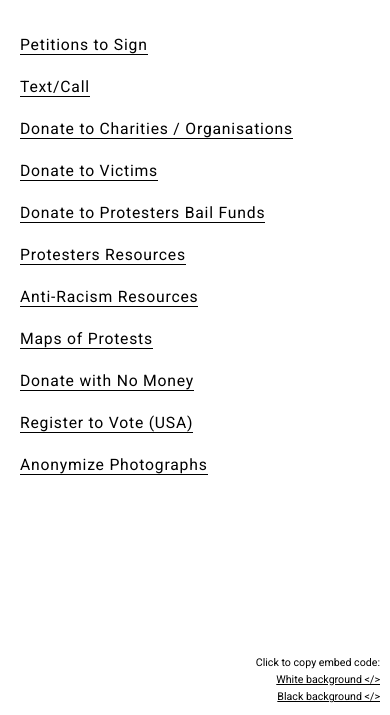
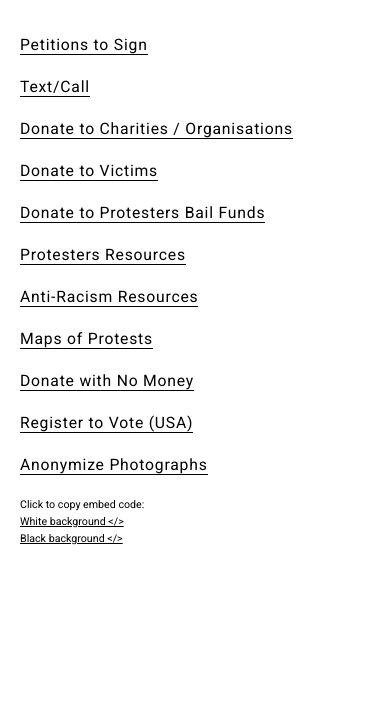
Before and after one commit to linusjpg/linusjpg.github.io, a plain HTML site: page white/index.html in a window 390 px wide. Shown: the part 129-844 px from the top of the page. Drawn offline with Linux system fonts and the light colour scheme.

Commit message:
Fix CSS for mobile devices

```diff
--- a/black/style.css
+++ b/black/style.css
@@ -137,10 +137,6 @@ h3 a {
 
 .embed-block {
     font-size: 8pt;
-    text-align: right;
-    position: absolute;
-    right: 10px;
-    bottom: 10px;
 }
 
 .embed-block > p {
--- a/white/style.css
+++ b/white/style.css
@@ -140,10 +140,7 @@ h3 a {
 
 .embed-block {
     font-size: 8pt;
-    text-align: right;
-    position: absolute;
-    right: 10px;
-    bottom: 10px;
+    text-align: left;
 }
 
 .embed-block > p {
```
Also changed, not shown: black/index.html (+3 -5 lines), white/index.html (+3 -4 lines).
